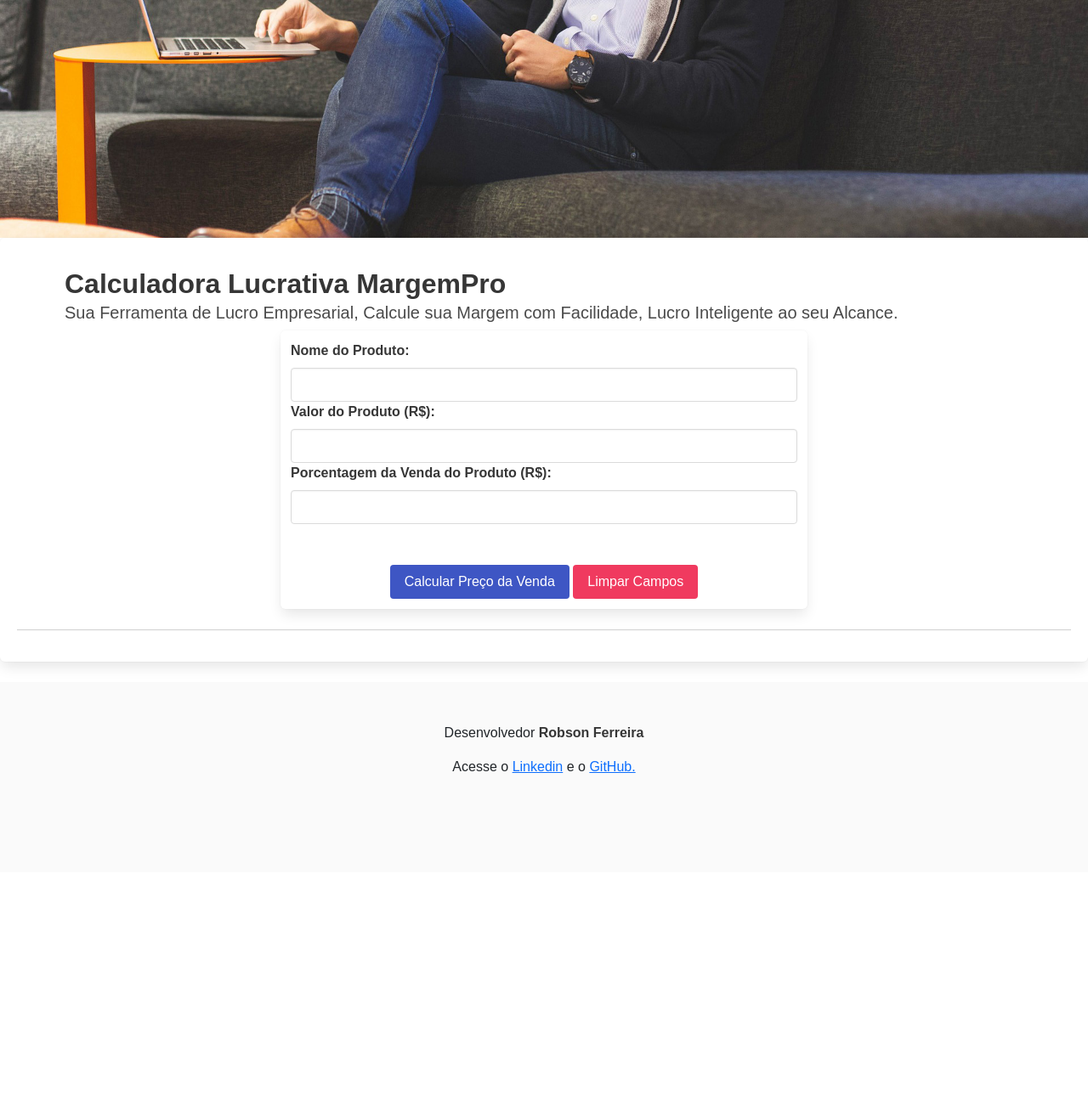
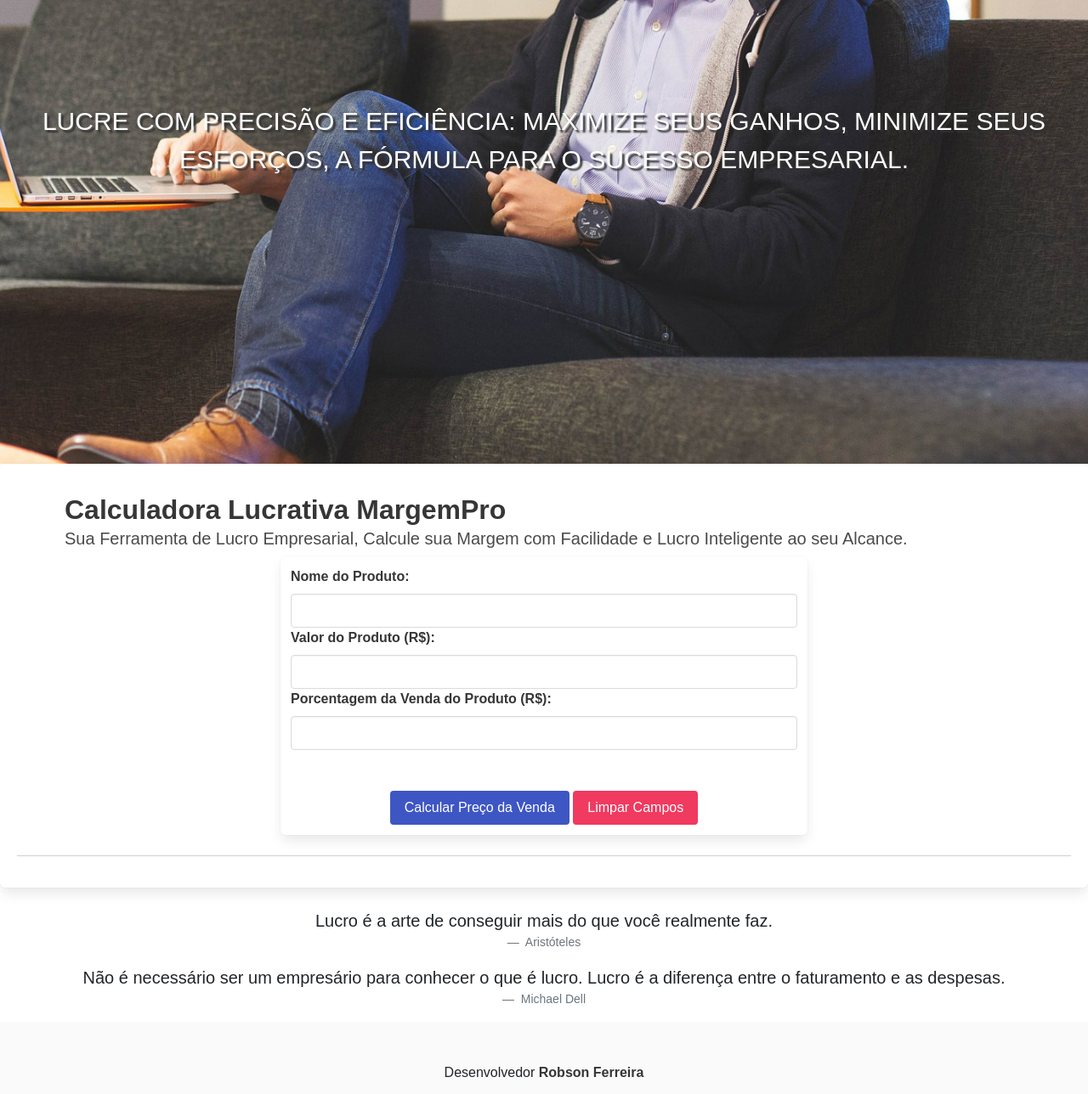
Before and after one commit to RobsonFe/MargemDeLucro, a plain HTML site: page index.html in a window 1280 px wide. Shown: the part 360-1648 px from the top of the page at 85% size. Before the commit the page ends 1387 px from the top, so only its background shows below. Drawn offline with nearby package versions, Linux system fonts and the light colour scheme.

Commit message:
Atualiza

```diff
--- a/index.html
+++ b/index.html
@@ -16,12 +16,18 @@
     <title>MargemPro</title>
 </head>
 <body>
-        <div class="banner"></div>
+  <div class="banner">
+    <div class="hero-content">
+      <p>Lucre Com Precisão e Eficiência: Maximize seus Ganhos, Minimize seus Esforços, a Fórmula para o Sucesso Empresarial.</p>
+    </div>
+
+</div>
+
 
     <div class="box">
         <div class="container">
             <h1 class="title is-centered mt-3">Calculadora Lucrativa MargemPro</h1>
-            <h2 class="subtitle">Sua Ferramenta de Lucro Empresarial, Calcule sua Margem com Facilidade, Lucro Inteligente ao seu Alcance.</h2>
+            <h2 class="subtitle">Sua Ferramenta de Lucro Empresarial, Calcule sua Margem com Facilidade e Lucro Inteligente ao seu Alcance.</h2>
 
             </div>
             <div class="box column is-half is-offset-one-quarter">
@@ -87,6 +93,26 @@
   </div>
 </div>
 
+<figure class="text-center">
+  <blockquote class="blockquote">
+    <p>Lucro é a arte de conseguir mais do que você realmente faz.</p>
+  </blockquote>
+  <figcaption class="blockquote-footer">
+    Aristóteles
+  </figcaption>
+</figure>
+
+<figure class="text-center">
+  <blockquote class="blockquote">
+    <p>Não é necessário ser um empresário para conhecer o que é lucro. Lucro é a diferença entre o faturamento e as despesas.</p>
+  </blockquote>
+  <figcaption class="blockquote-footer">
+    Michael Dell
+  </figcaption>
+</figure>
+
+
+
 
     <footer class="footer">
         <div class="content has-text-centered">
--- a/script.js
+++ b/script.js
@@ -1,17 +1,13 @@
 // script.js
 
 function calcularMargem() {
-
-    if(precoVenda || custoUnitario == null){
-        alert("Preencha os campos!")
-    }
 
     const nomeProduto = document.getElementById('nomeProduto').value;
     const precoVenda = parseFloat(document.getElementById('precoVenda').value);
     const custoUnitario = parseFloat(document.getElementById('custoUnitario').value);
 
-    const margemDeContribuicao = (precoVenda - custoUnitario).toFixed(2);
-    const margemPercentual = (((precoVenda - custoUnitario) / precoVenda) * 100).toFixed(2);
+    const margemDeContribuicao = (precoVenda - custoUnitario).toFixed(2).replace('.',',');
+    const margemPercentual = (((precoVenda - custoUnitario) / precoVenda) * 100).toFixed(2).replace('.',',');
 
     document.getElementById('resultadoNomeProduto').textContent = nomeProduto;
     document.getElementById('resultadoMargemContribuicao').textContent = margemDeContribuicao;
--- a/style.css
+++ b/style.css
@@ -14,3 +14,12 @@
     background-position: center;
     padding: 20rem 0;
 }
+
+.hero-content{
+    text-align: center;
+    color:white;
+    margin-top: 160px;
+    text-shadow: 3px 3px 2px #333;
+    font-size: 30px;
+    text-transform: uppercase;
+}
```
